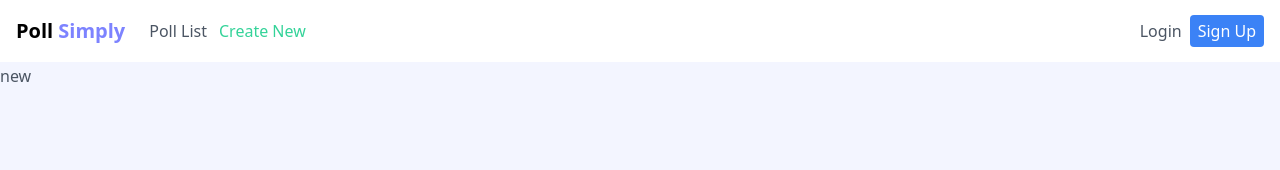
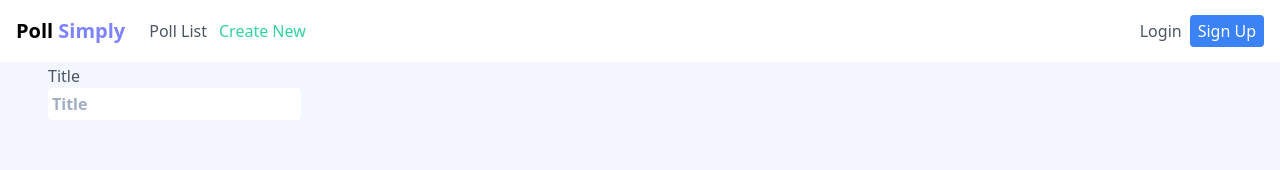
Before and after one commit to talieScript/polls-frontend, a Nuxt app: page /New in a window 1280 px wide. Shown: the top 170 px of the page. Built offline with nearby package versions, Linux system fonts and the light colour scheme.

Commit message:
created basic text input

```diff
--- a/components/appHeader.vue
+++ b/components/appHeader.vue
@@ -103,13 +103,13 @@ export default {
   transition-property: height, opacity;
 
   & .content {
-    transition: transform 0.55s;
+    transition: transform 0.5s;
     transform: translateY(-120px);
   }
 
   &--open {
     opacity: 1;
-    height: 120px;
+    height: 125px;
     & .content {
       transform: translateY(0);
     }
--- /dev/null
+++ b/components/form/TextInput.vue
@@ -0,0 +1,41 @@
+<template>
+  <div>
+    <label v-if="label" for="text-input" class="block">
+      {{ label }}
+    </label>
+    <input
+      id="text-input"
+      :placeholder="placeholder"
+      type="text"
+      :aria-describedby="ariaDescribedby"
+      :class="['rounded', 'p-1', `${width ? `w-${width}` : ''}`, 'font-black']"
+    />
+  </div>
+</template>
+
+<script>
+export default {
+  name: 'TextInput',
+  props: {
+    placeholder: {
+      type: String,
+      required: false,
+    },
+    label: {
+      type: String,
+      required: false,
+    },
+    ariaDescribedby: {
+      type: String,
+      required: false,
+    },
+    width: {
+      type: String,
+      required: false,
+    },
+  },
+}
+</script>
+
+<style lang="scss" scoped>
+</style>
--- a/layouts/default.vue
+++ b/layouts/default.vue
@@ -1,7 +1,7 @@
 <template>
   <div class="font-sans bg-secondary h-screen text-gray-600">
     <AppHeader />
-    <Nuxt class="pt-16 sm:pt-16" />
+    <Nuxt class="pt-16 sm:pt-16 px-12" />
   </div>
 </template>
 
--- a/pages/New.vue
+++ b/pages/New.vue
@@ -1,15 +1,12 @@
 <template>
   <div>
-    new
+    <TextInput label="Title" placeholder="Title" />
   </div>
 </template>
 
 <script>
-  export default {
-
-  }
+export default {}
 </script>
 
 <style lang="scss" scoped>
-
 </style>
```
